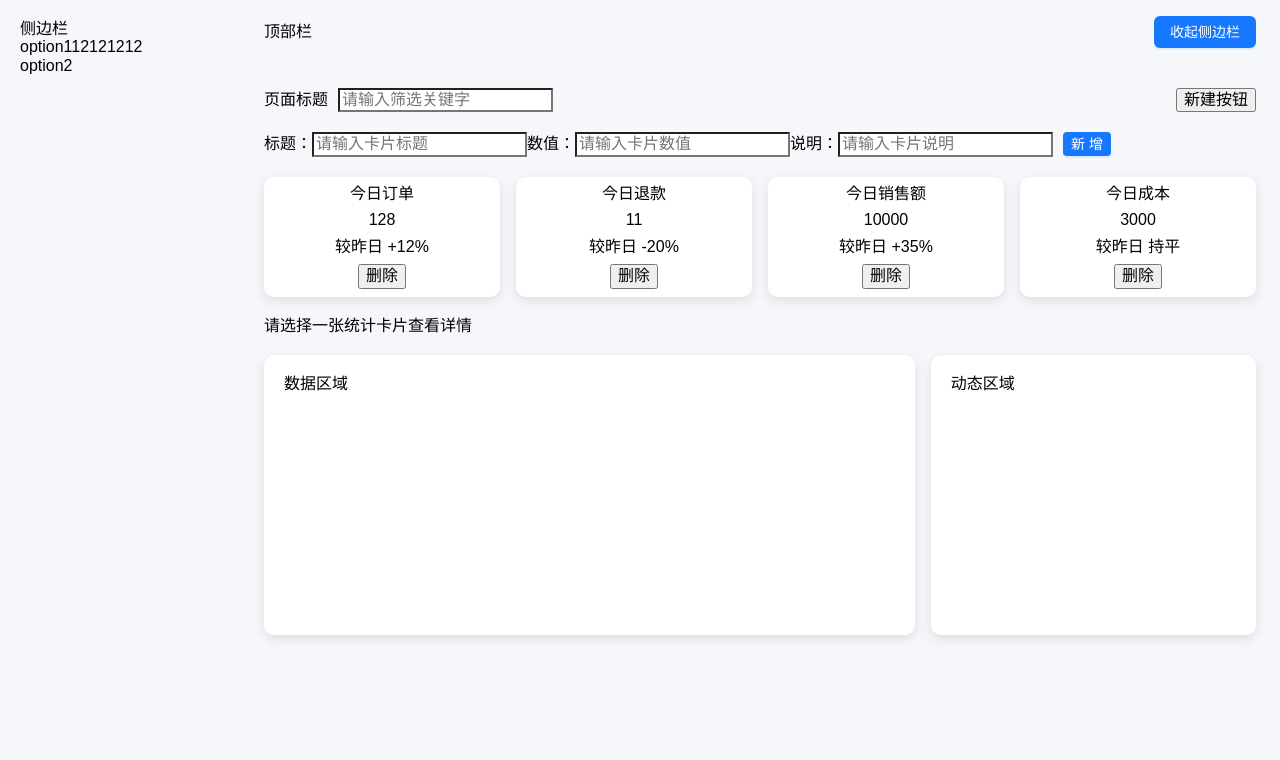
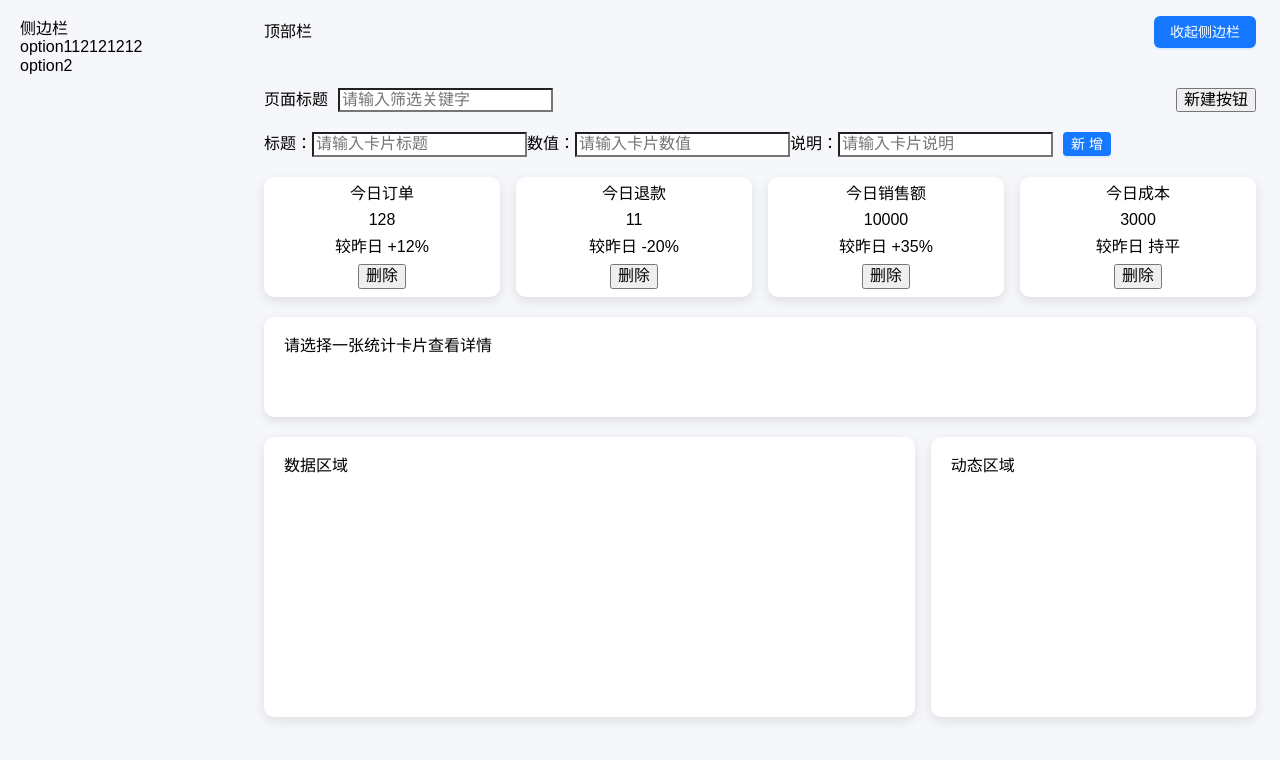
Before and after one commit to SavitarJing/keith-vue3, a Vue app: page / in a window 1280 px wide. Shown: the top 760 px of the page. Built offline with nearby package versions, Linux system fonts and the light colour scheme.

Commit message:
实现将卡片详情内容抽离成单独的vue组件

```diff
--- a/src/DemoView1.vue
+++ b/src/DemoView1.vue
@@ -1,6 +1,7 @@
 <script setup>
 import { computed, ref } from 'vue';
 import StatCard from './components/StatCard.vue';
+import CardDetail from './components/CardDetail.vue';
 
 // 定义是否展开侧边栏状态，初始为展开true
 const isExpand = ref(true)
@@ -163,16 +164,7 @@ const deleteCard = (id) => {
                 <div v-else>
                     暂无匹配数据
                 </div>
-                <div class="card-detail">
-                    <div v-if="!selectedCard">
-                        请选择一张统计卡片查看详情
-                    </div>
-                    <div v-else>
-                        <div>当前查看：{{ selectedCard.title }}</div>
-                        <div>数值：{{ selectedCard.value }}</div>
-                        <div>说明：{{ selectedCard.desc }}</div>
-                    </div>
-                </div>
+                <card-detail :card="selectedCard"></card-detail>
                 <div class="panel-grid">
                     <div class="data-area">数据区域</div>
                     <div class="dynamic-area">动态区域</div>
--- /dev/null
+++ b/src/components/CardDetail.vue
@@ -0,0 +1,31 @@
+<script setup>
+const props = defineProps({
+    card: {
+        type: Object,
+        default: null
+    }
+})
+</script>
+
+<template>
+    <div class="card-detail">
+        <div v-if="!card">
+            请选择一张统计卡片查看详情
+        </div>
+        <div v-else>
+            <div>当前查看：{{ card.title }}</div>
+            <div>数值：{{ card.value }}</div>
+            <div>说明：{{ card.desc }}</div>
+        </div>
+    </div>
+</template>
+
+<style lang="css" scoped>
+    .card-detail {
+        padding: 20px;
+        min-height: 100px;
+        background-color: white;
+        border-radius: 10px;
+        box-shadow: 0 4px 10px rgba(0, 0, 0, 0.1);
+    }
+</style>
```
